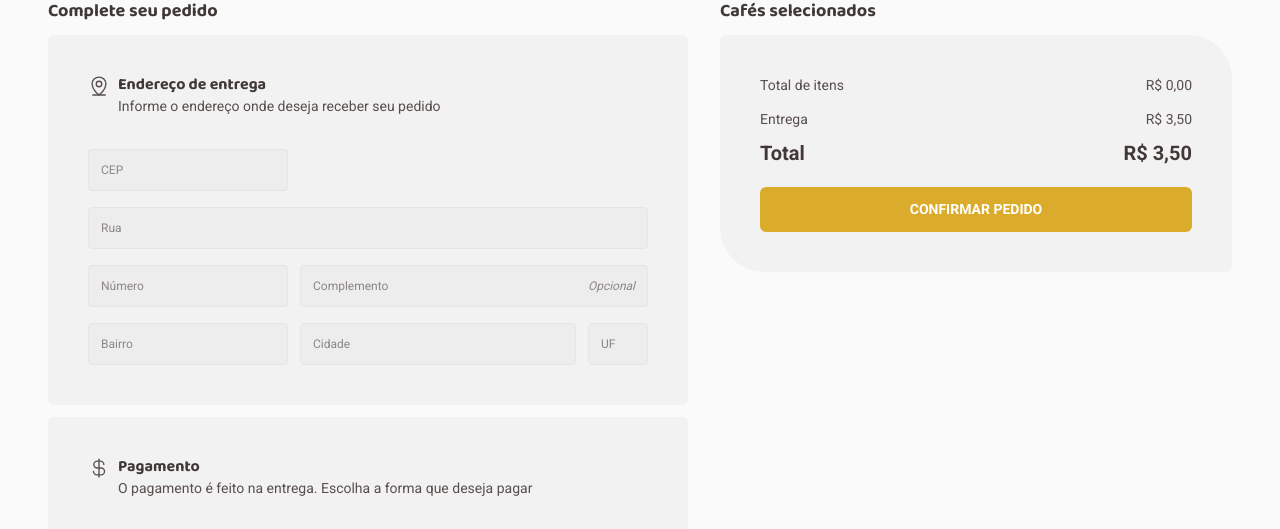
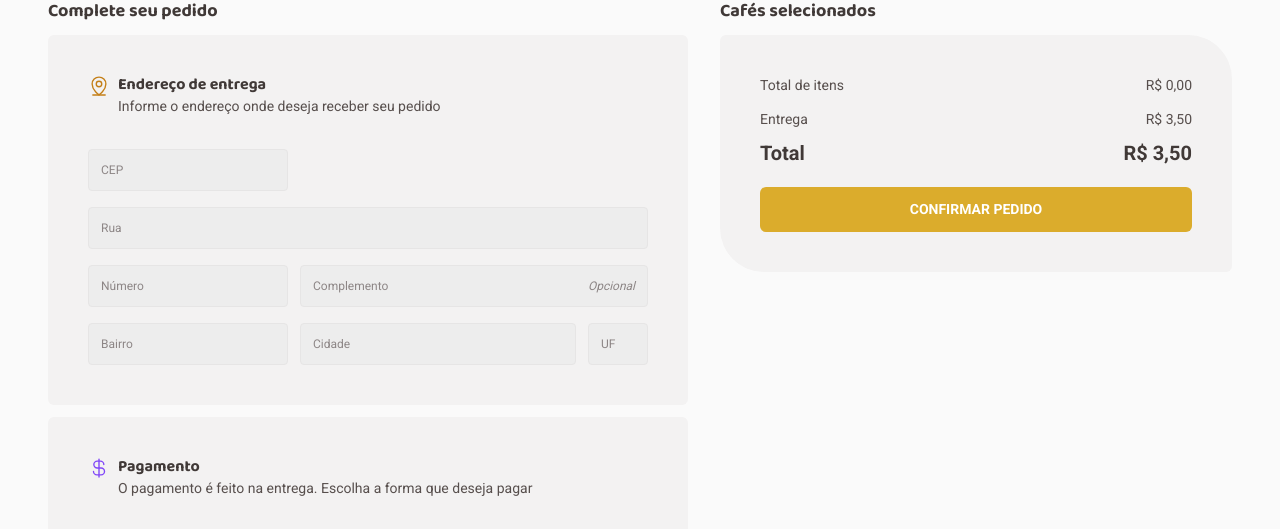
Before and after one commit to rafaelst2000/coffe-delivery, a React (Vite) app: page /cart in a window 1280 px wide. Shown: the part 144-673 px from the top of the page. Built offline with nearby package versions, Linux system fonts and the light colour scheme.

Commit message:
♻️ bugfix colors

```diff
--- a/src/pages/CompleteOrder/components/CompleteOrderForm/index.tsx
+++ b/src/pages/CompleteOrder/components/CompleteOrderForm/index.tsx
@@ -16,7 +16,7 @@ export function CompleteOrderForm() {
         <SectionTitle
           title="Endereço de entrega"
           subtitle="Informe o endereço onde deseja receber seu pedido"
-          icon={<MapPinLine size={22} color={theme["yellow-dark"]}/>}
+          icon={<MapPinLine size={22} color={theme.colors['yellow-dark']}/>}
         />
 
         <AddressForm />
@@ -26,7 +26,7 @@ export function CompleteOrderForm() {
         <SectionTitle
           title="Pagamento"
           subtitle="O pagamento é feito na entrega. Escolha a forma que deseja pagar"
-          icon={<CurrencyDollar size={22} color={theme["purple"]}/>}
+          icon={<CurrencyDollar size={22} color={theme.colors["purple"]}/>}
         />
 
         <PaymentMethodOptions />
```
